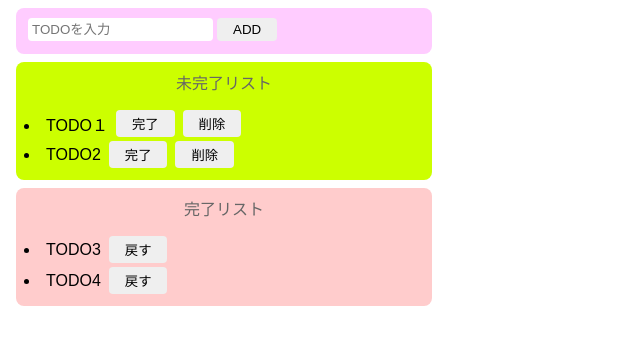
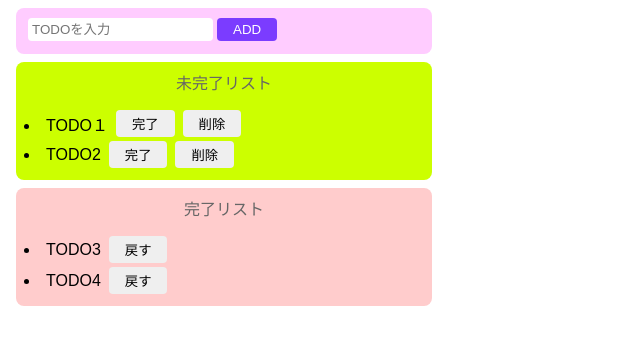
Before and after one commit to osakanara/practice3, a React (Create React App) app: page / in a window 1280 px wide. In both pictures the pointer is over the button "ADD". Shown: the top 344 px of the page, without its empty margins (0-640 px from the left). Built offline with nearby package versions, Linux system fonts and the light colour scheme.

Commit message:
mouse hover

```diff
--- a/src/styles.css
+++ b/src/styles.css
@@ -14,6 +14,12 @@ button {
   border-radius: 4px;
   padding: 4px 16px;
   margin-right: 8px;
+}
+
+button:hover {
+  background-color: #7b3cff;
+  color: white;
+  cursor: pointer;
 }
 
 li {
```
